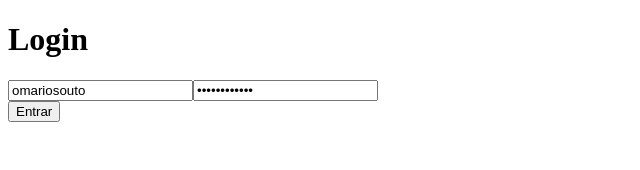
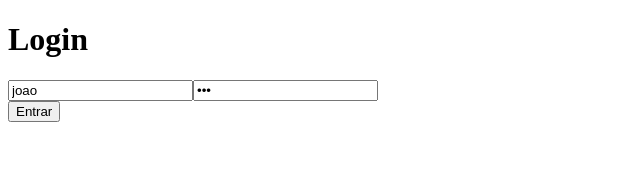
Before and after one commit to jeffersondesouza/frontend-study, a Next.js app in the folder next-jwt/frontend/: page / in a window 1280 px wide. Shown: the top 170 px of the page, without its empty margins (0-640 px from the left). Built offline with nearby package versions, Linux system fonts and the light colour scheme.

Commit message:
update project

```diff
--- a/next-jwt/frontend/pages/index.js
+++ b/next-jwt/frontend/pages/index.js
@@ -1,20 +1,51 @@
+import React from "react";
+import { useRouter } from "next/router";
+
 export default function HomeScreen() {
+  const router = useRouter();
+
+  const [values, setValues] = React.useState({
+    usuario: "joao",
+    senha: "123",
+  });
+
+  function handleChange(event) {
+    const fieldValue = event.target.value;
+    const fieldName = event.target.name;
+    setValues((currentValues) => {
+      return {
+        ...currentValues,
+        [fieldName]: fieldValue,
+      };
+    });
+  }
+
+  function handleSubmit(e) {
+    e.preventDefault();
+    console.log(values);
+    router.push("/auth-page-ssr");
+    // router.push("/auth-page-static");
+  }
+
   return (
     <div>
       <h1>Login</h1>
-      <form>
+      <form onSubmit={handleSubmit}>
         <input
-          placeholder="Usuário" name="usuario"
-          defaultValue="omariosouto"
+          placeholder="Usuário"
+          name="usuario"
+          defaultValue="joao"
+          onChange={handleChange}
         />
         <input
-          placeholder="Senha" name="senha" type="password"
-          defaultValue="safepassword"
+          placeholder="Senha"
+          name="senha"
+          type="password"
+          defaultValue="123"
+          onChange={handleChange}
         />
         <div>
-          <button>
-            Entrar
-          </button>
+          <button>Entrar</button>
         </div>
       </form>
     </div>
```
Also changed, not shown: next-jwt/frontend/pages/auth-page-ssr.js (added, +13 -0 lines), next-jwt/frontend/pages/auth-page-static.js (added, +13 -0 lines), 2 other files (tests, documents, lock files or other folders).
